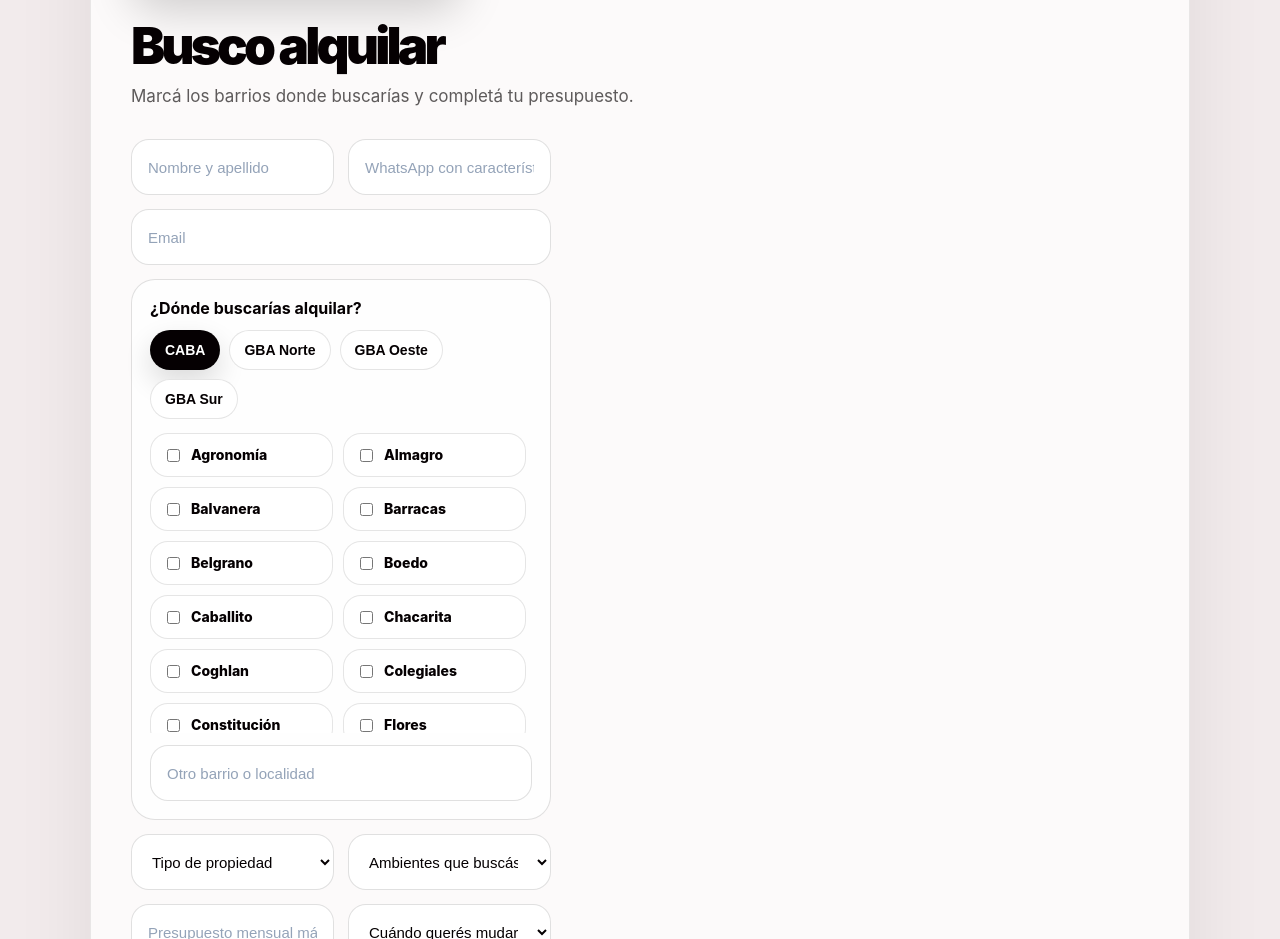
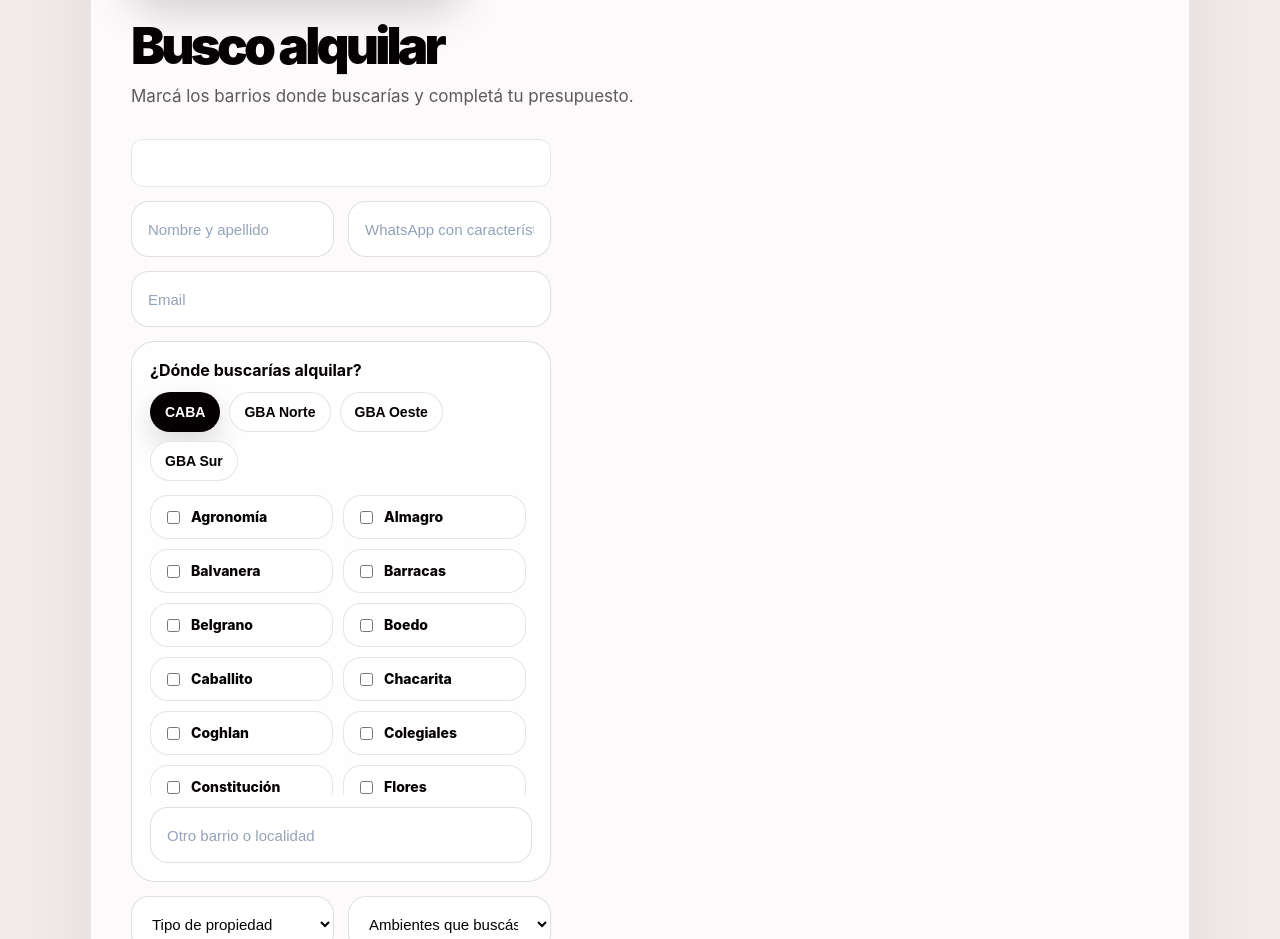
Before and after one commit to rentverlo-dotcom/verlo, a Next.js app: page / in a window 1280 px wide. Shown: the part 2960-3899 px from the top of the page. Built offline with nearby package versions, Linux system fonts and the light colour scheme.

Commit message:
Update page.tsx

```diff
--- a/app/page.tsx
+++ b/app/page.tsx
@@ -1417,6 +1417,14 @@ neighborhood_slug: normalizeText(zone),
             </div>
 
             <form className="form" onSubmit={handleSubmit}>
+              <input
+  type="text"
+  name="website"
+  tabIndex={-1}
+  autoComplete="off"
+  className="honeypot"
+  aria-hidden="true"
+/>
               <div className="row">
                 <input className="input" name="full_name" placeholder="Nombre y apellido" required />
                 <input
```
